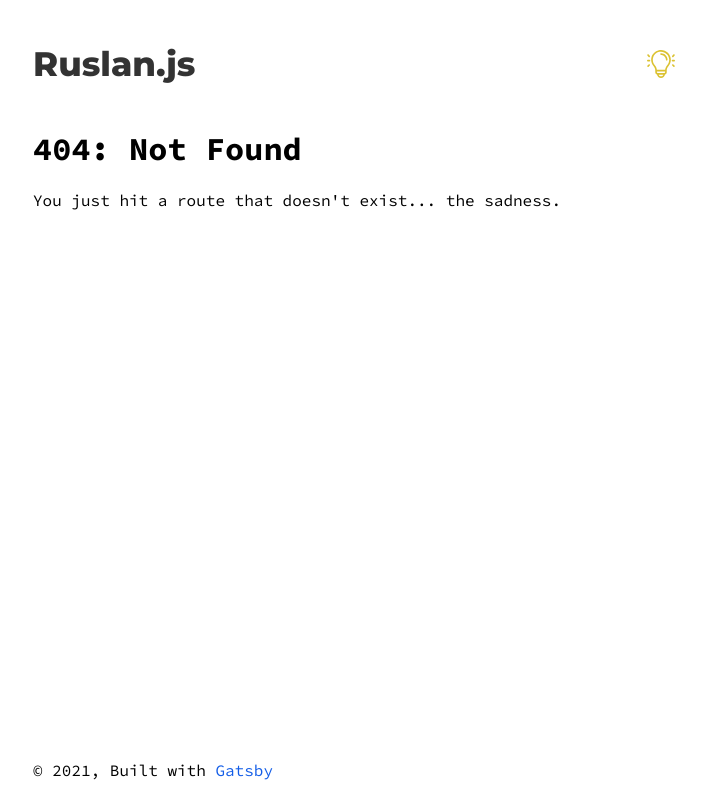
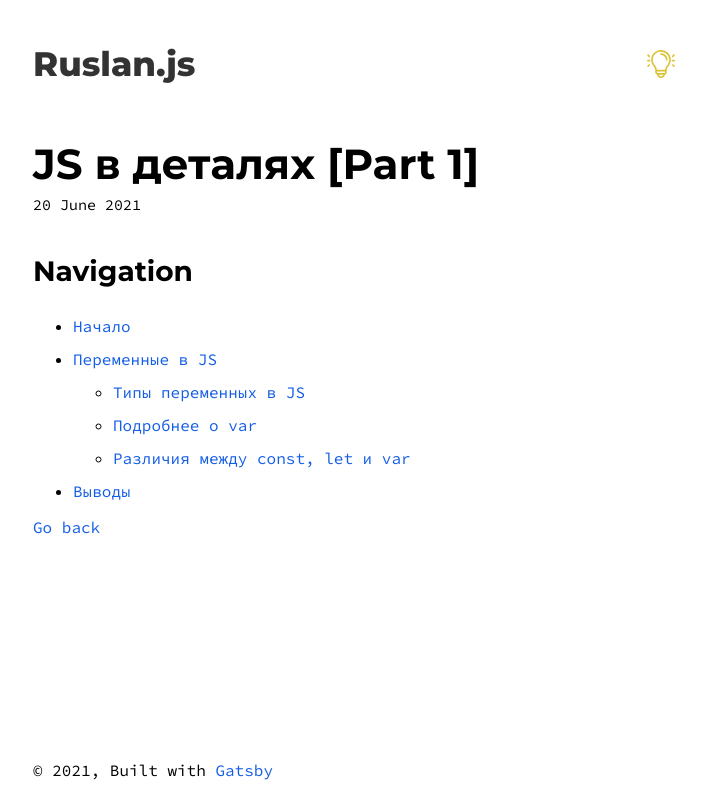
Before and after one commit to ruslankriklivyy/kriklivyy-blog, a Gatsby site: page /post in a window 1280 px wide. Before the commit this address had no page. Shown: the whole page, without its empty margins (272-978 px from the left). Built offline with nearby package versions, Linux system fonts and the light colour scheme; Gatsby itself is replaced by a stand-in of ours.

Commit message:
added post page

```diff
--- a/src/components/Header/header.scss
+++ b/src/components/Header/header.scss
@@ -8,15 +8,15 @@
     font-weight: 800;
     color: #333333;
     font-size: 34px;
+    a {
+      color: #333333;
+      &:after {
+        display: none;
+      }
+    }
   }
 }
 .toggle-mode {
-  // display: flex;
-  // align-items: center;
-  // background-color: #d4d8dd;
-  // padding: 3px;
-  // border-radius: 20px;
-
   button {
     font-family: "Source Code Pro", monospace;
     display: flex;
--- a/src/components/Header/index.jsx
+++ b/src/components/Header/index.jsx
@@ -34,7 +34,9 @@ const Header = () => {
 
   return (
     <header className="header">
-      <h1 className="title">Ruslan.js</h1>
+      <h1 className="title">
+        <Link to="/">Ruslan.js</Link>
+      </h1>
       <div className="toggle-mode">
         {!activeMode ? (
           <button onClick={() => toggleMode(true)}>
--- a/src/components/Posts/index.jsx
+++ b/src/components/Posts/index.jsx
@@ -1,11 +1,13 @@
 import React from "react"
+import { Link } from "gatsby"
+
 import "./posts.scss"
 
 const Posts = () => {
   return (
     <div className="posts">
       <div className="posts-item">
-        <a href="/">JS в деталях [Part 1]</a>
+        <Link to={"/post"}>JS в деталях [Part 1]</Link>
         <span>20 June 2021</span>
         <p>Рассмотрим типы переменных в JS</p>
       </div>
--- a/src/components/layout.js
+++ b/src/components/layout.js
@@ -7,22 +7,11 @@
 
 import * as React from "react"
 import PropTypes from "prop-types"
-import { useStaticQuery, graphql } from "gatsby"
 
 import Header from "./Header"
 import "./layout.scss"
 
 const Layout = ({ children }) => {
-  const data = useStaticQuery(graphql`
-    query SiteTitleQuery {
-      site {
-        siteMetadata {
-          title
-        }
-      }
-    }
-  `)
-
   return (
     <div className="container">
       <Header />
--- a/src/components/layout.scss
+++ b/src/components/layout.scss
@@ -13,7 +13,44 @@ body {
     color: #a6a6a6;
     .title {
       color: #a6a6a6;
+      a {
+        color: #a6a6a6;
+      }
     }
+  }
+}
+
+.navigation {
+  margin-top: 40px;
+}
+
+h3 {
+  font-family: "Montserrat", sans-serif;
+  font-size: 28px;
+}
+
+.back {
+  display: inline-block;
+}
+
+ul {
+  li {
+    margin: 13px 0;
+  }
+}
+
+.post {
+  margin-top: 30px;
+  &-name {
+    font-family: "Montserrat", sans-serif;
+    font-size: 42px;
+    font-weight: 700;
+    margin: 0;
+  }
+  &-date {
+    margin-top: 5px;
+    display: inline-block;
+    font-size: 15px;
   }
 }
 
--- a/src/pages/index.js
+++ b/src/pages/index.js
@@ -1,5 +1,4 @@
 import * as React from "react"
-import { Link } from "gatsby"
 import { StaticImage } from "gatsby-plugin-image"
 
 import Layout from "../components/layout"
--- /dev/null
+++ b/src/pages/post.jsx
@@ -0,0 +1,48 @@
+import * as React from "react"
+import { Link } from "gatsby"
+
+import Layout from "../components/layout"
+import Seo from "../components/seo"
+
+const SecondPage = () => (
+  <Layout>
+    <Seo title="JS в деталях [Part 1] | Kriklivyy.js" />
+    <div className="post">
+      <h2 className="post-name">JS в деталях [Part 1]</h2>
+      <span className="post-date">20 June 2021</span>
+      <div className="navigation">
+        <h3>Navigation</h3>
+        <nav>
+          <ul>
+            <li>
+              <a href="/">Начало</a>
+            </li>
+            <li>
+              <a href="/">Переменные в JS</a>
+              <ul>
+                <li>
+                  <a href="/">Типы переменных в JS</a>
+                </li>
+                <li>
+                  <a href="/">Подробнее о var</a>
+                </li>
+                <li>
+                  <a href="/">Различия между const, let и var</a>
+                </li>
+              </ul>
+            </li>
+            <li>
+              <a href="/">Выводы</a>
+            </li>
+          </ul>
+        </nav>
+      </div>
+      <div className="post-content"></div>
+    </div>
+    <Link to="/" className="back">
+      Go back
+    </Link>
+  </Layout>
+)
+
+export default SecondPage
```
Also changed, not shown: src/pages/page-2.js (deleted, +0 -16 lines).
